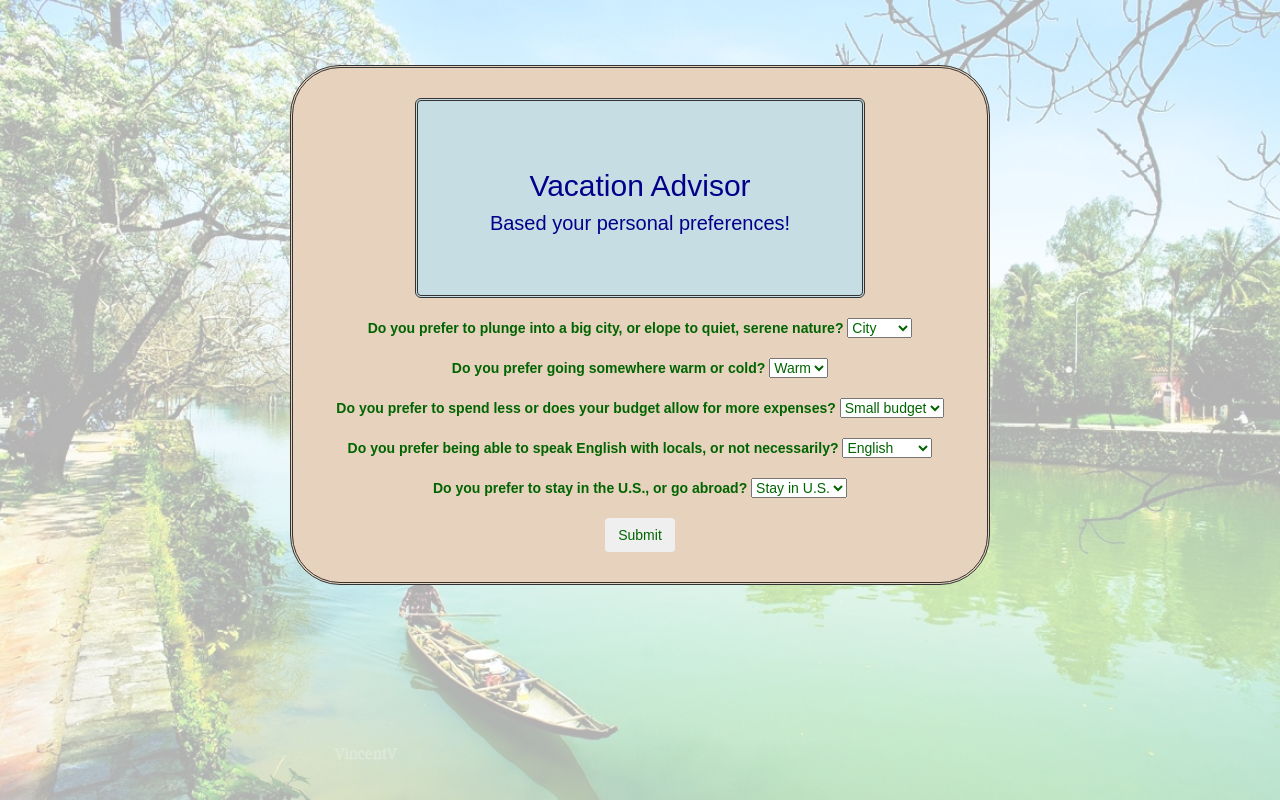
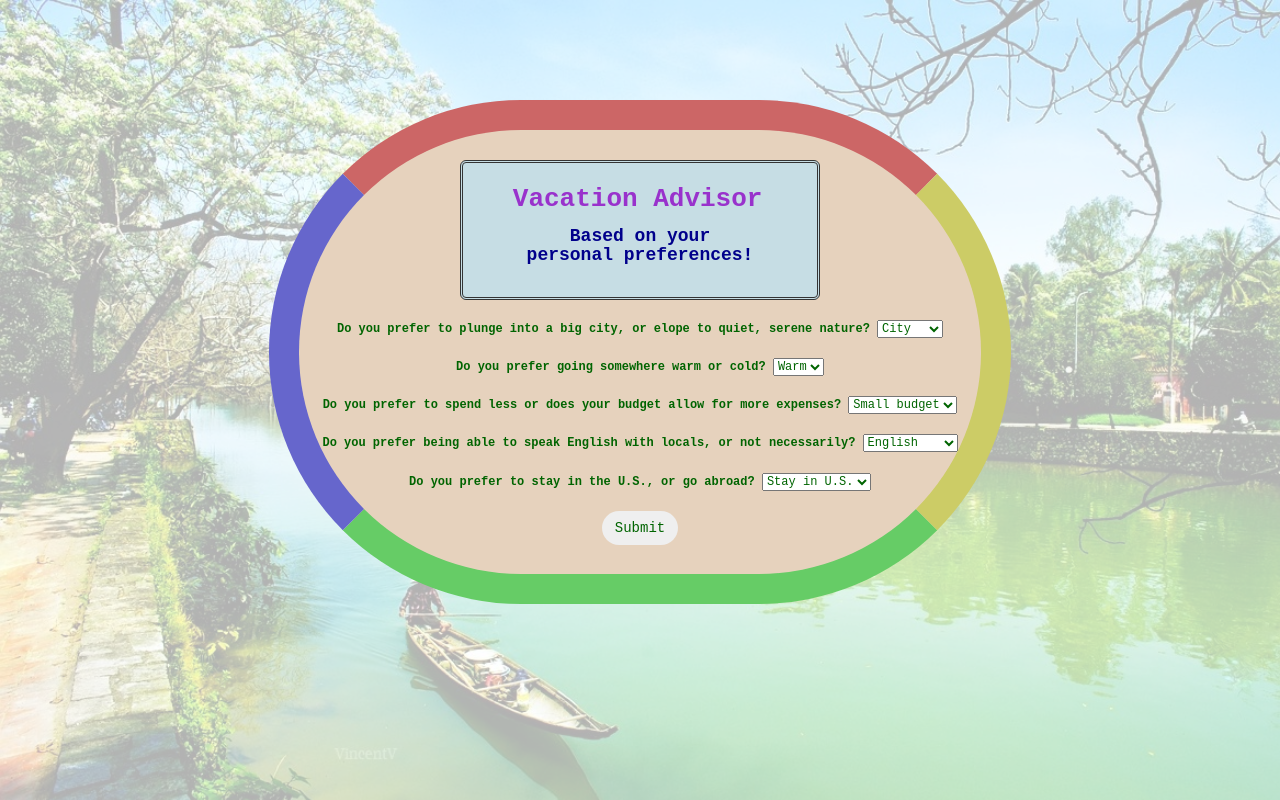
Before and after one commit to cafrinko/Vacation, a plain HTML site: page index.html in a window 1280 px wide. Drawn offline with Linux system fonts and the light colour scheme.

Commit message:
add styles to container

```diff
--- a/css/styles.css
+++ b/css/styles.css
@@ -4,13 +4,18 @@
     text-align: center;
     vertical-align: center;
     border-style: double;
-    margin-top: 65px;
-    margin-bottom: 50px;
-    width: 700px;
-    border-radius: 50px;
+    margin-top: 100px;
+    width: 53em;
+    border-radius: 700px;
+    height: 36em;
+    border-top: 30px solid #C66;
+    border-bottom: 30px solid #6C6;
+    border-left: 30px solid #66C;
+    border-right: 30px solid #CC6;
     background-color: rgb(230, 210, 189);
     font-family: sans-serif;
-    padding-bottom: 20px;
+    -webkit-shape-inside: circle(60, 60, 60, 60);
+    -webkit-shape-outside: circle(60, 60, 60, 60);
 }
 
 body img {
@@ -26,29 +31,41 @@ body img {
   display: inline-block;
   margin-top: 30px;
   margin-bottom: 20px;
-  height: 200px;
-  width: 450px;
+  height: 140px;
+  width: 360px;
   text-align: center;
   vertical-align: middle;
   border-style: double;
-  border-radius: 20px;
+  border-radius: 500px;
   background-color: rgb(198, 221, 228)
 }
 
 h3 {
-  font-family: sans-serif;
-  font-size: 30px;
-  color: darkblue;
+  font-family: monospace;
+  font-weight: bold;
+  font-size: 26px;
+  color: darkorchid;
+  text-shadow: 3px;
+  border-style: hidden;
+  border-radius: 1em;
+  width: 250px;
+  vertical-align: top;
+  margin-top: -1em;
+  margin-left: -0.4em;
 }
 
 h4 {
-  font-family: sans-serif;
-  font-size: 20px;
+  font-family: monospace;
+  font-weight: bold;
+  font-size: 18px;
   color: darkblue;
+  padding-top: 0.17em;
+  padding-bottom: -0.5em;
 }
 
 #survey {
-  font-size: 14px;
+  font-size: 12px;
+  font-family: monospace;
   color: darkgreen;
   background-color: faf0e6;
   text-align: center
@@ -56,10 +73,14 @@ h4 {
   padding-bottom: 10px;
 }
 
+.btn {
+  border-radius: 50px;
+}
+
 #result {
   display: none;
-  font-style: sans-serif;
-  font-size: 30px;
+  font-family: monospace;
+  font-size: 50px;
   text-align: center;
-  vertical-align: middle;
+  padding-top: 0.2em;
 }
--- a/index.html
+++ b/index.html
@@ -11,7 +11,7 @@
   <div class="container">
     <div class="jumbotron">
       <h3>Vacation Advisor</h3>
-      <h4>Based your personal preferences!</h4>
+      <h4>Based on your personal preferences!</h4>
     </div>
 
 <!--Survey Questions-->
```
Also changed, not shown: img/vietnamSquare.jpg (added).
